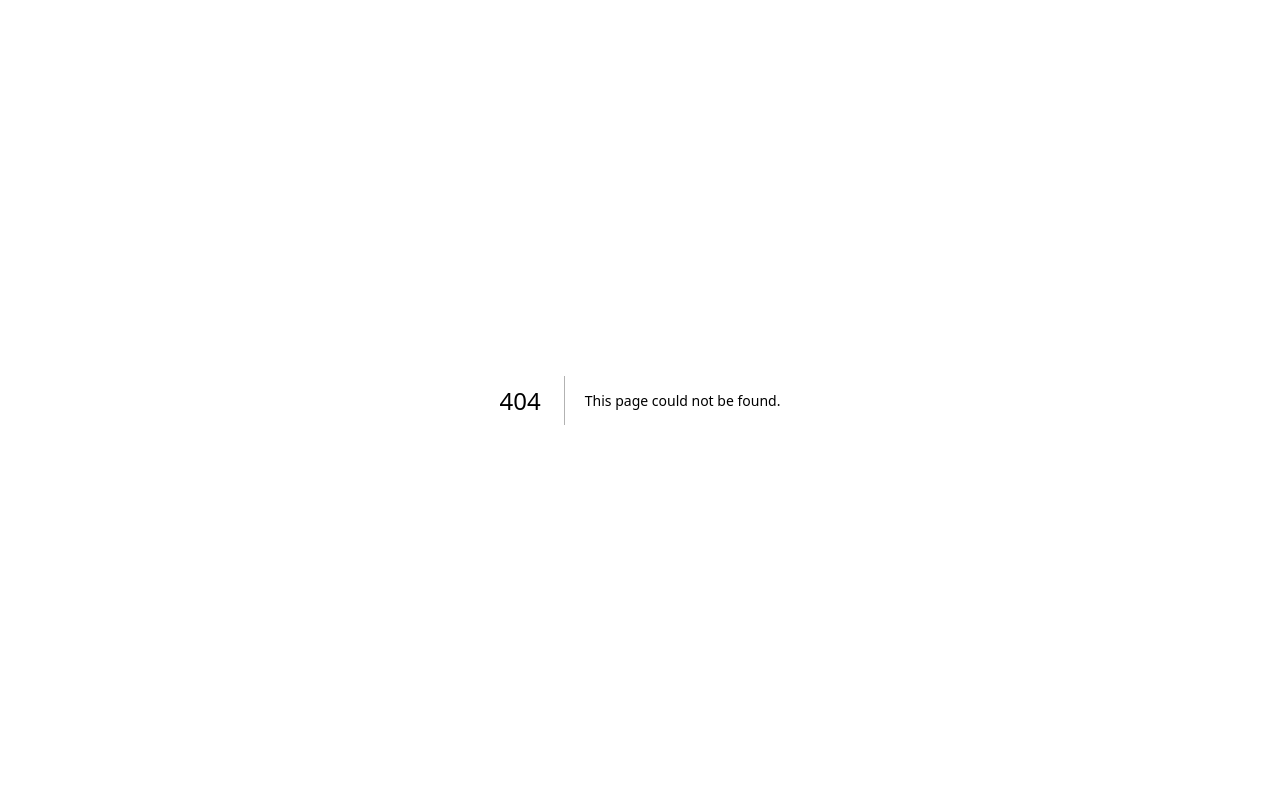
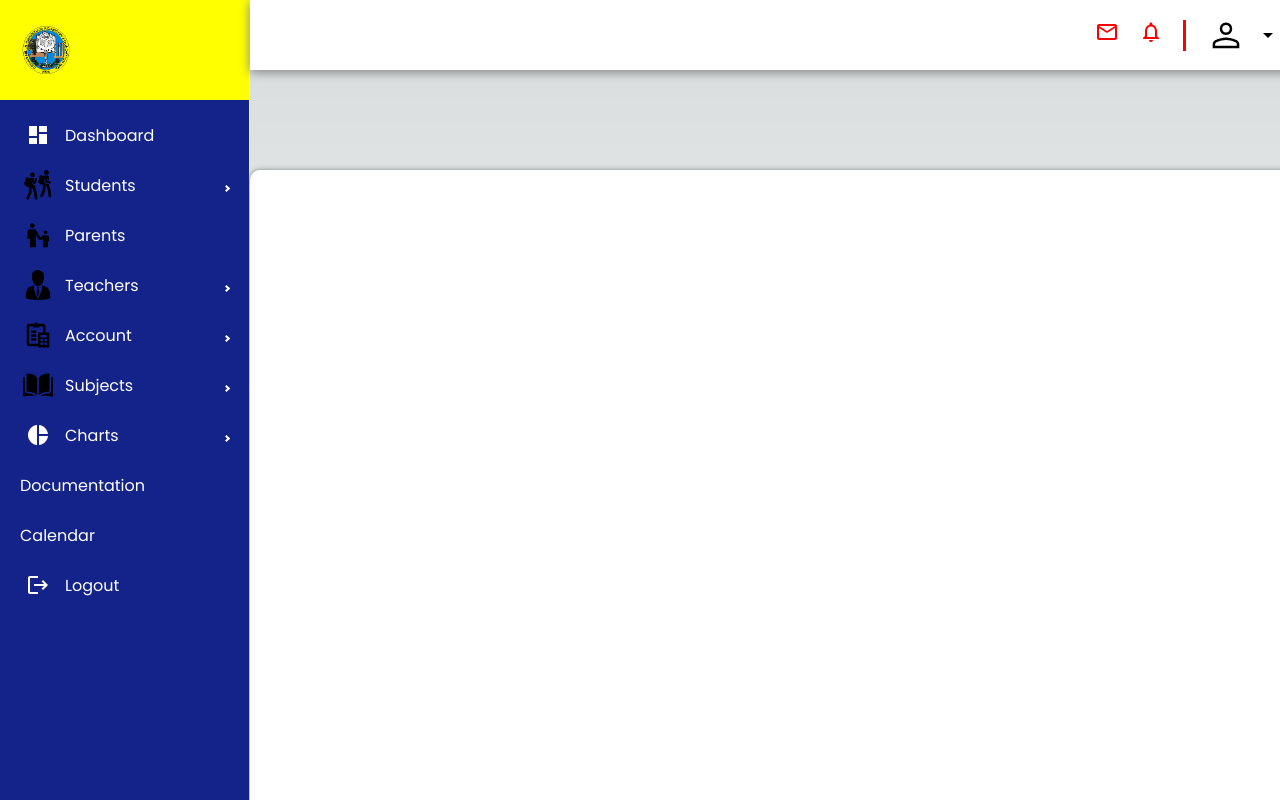
Before and after one commit to silverRnk/cdr-hills-next-app, a Next.js app: page /admin/students/add_student in a window 1280 px wide. Before the commit this address had no page. Built offline with nearby package versions, Linux system fonts and the light colour scheme.

Commit message:
New page: Add Student

```diff
--- a/src/app/admin/layout.tsx
+++ b/src/app/admin/layout.tsx
@@ -21,6 +21,7 @@ const Container = styled.div`
 
 const Left = styled.div`
   width: inherit;
+  background-color: ${props => props.theme.colors.primary};
   height: 100%;
 
 `
--- /dev/null
+++ b/src/app/admin/students/add_student/page.tsx
@@ -0,0 +1,37 @@
+'use client'
+import React from 'react'
+import styled from 'styled-components'
+
+const Container = styled.div`
+    height: 100vh;
+    min-height: 100vh;
+    display: flex;
+    flex-direction: row;
+`
+
+const Wrapper = styled.div`
+  width: 1080px;
+  height: 1000px;
+  border-radius: 10px;
+  box-shadow: 0 0 7px lightgray;
+  background-color: white;
+  margin: 100px auto;
+  padding: 40px;
+  display: flex;
+  flex-direction: column;
+  align-items: center;
+  position: relative;
+  box-shadow: 0px 0px 5px gray;
+`
+
+const AddStudentPage = () => {
+  return (
+    <Container>
+        <Wrapper>
+
+        </Wrapper>
+    </Container>
+  )
+}
+
+export default AddStudentPage
--- a/src/components/ui/SideNavBar/style.css
+++ b/src/components/ui/SideNavBar/style.css
@@ -5,7 +5,7 @@
 
 .ps-sidebar-container{
     height: 100%;
-    background-color: var(--app-blue-primary);
+    background-color: #14238A !important;
     scrollbar-width: thin;
 }
 
--- a/types/styles.d.ts
+++ b/types/styles.d.ts
@@ -1,5 +1,5 @@
 import 'styled-components';
-import theme from "../styles/theme.tsx";
+import {theme} from "../styles/styled-component/theme";
 
 type StyledComponentTheme = typeof theme;
 
```
Also changed, not shown: src/app/admin/students/list/page.tsx (+41 -0 lines), styles/styled-component/search-input-components.ts (added, +58 -0 lines).
